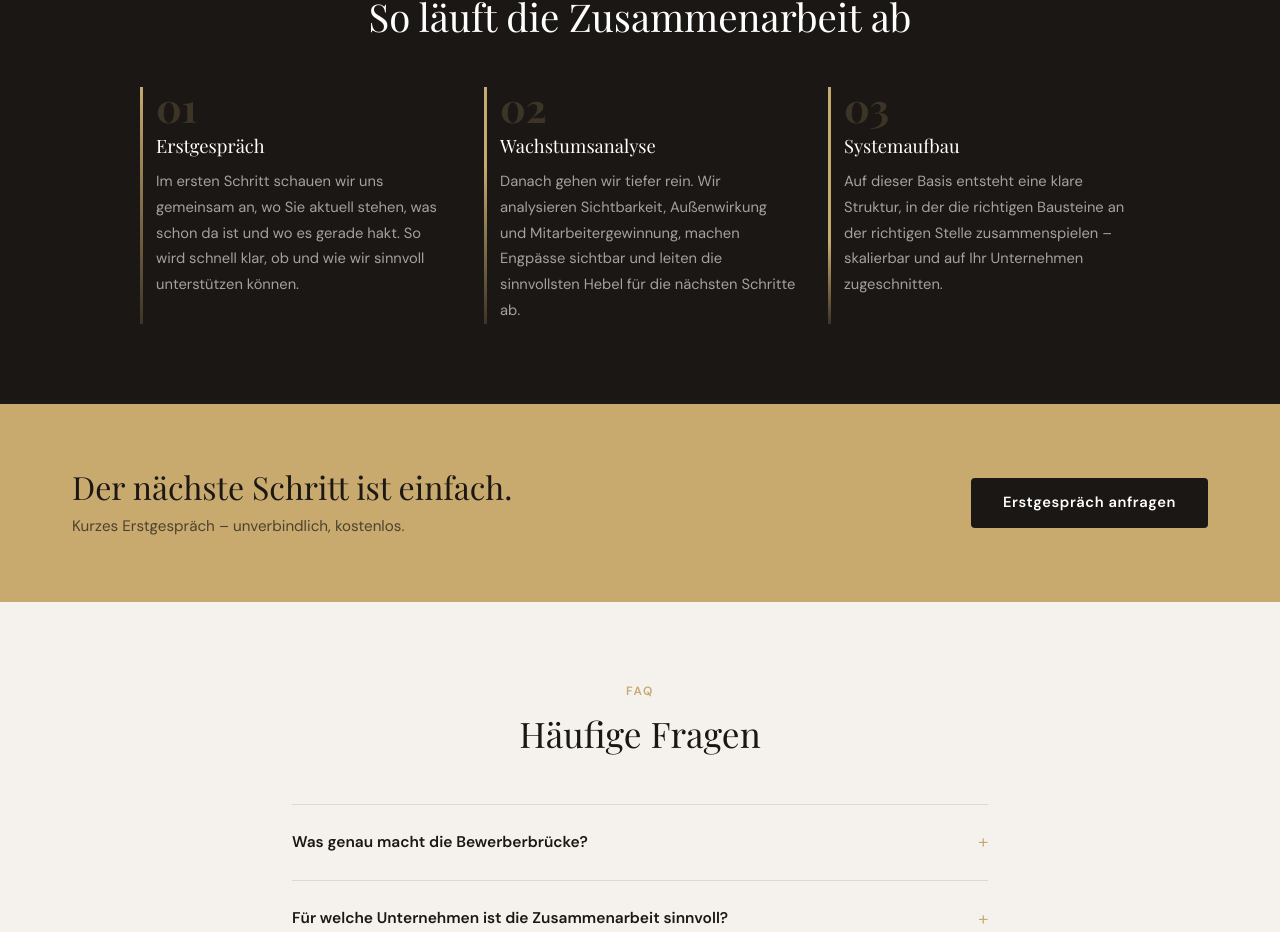
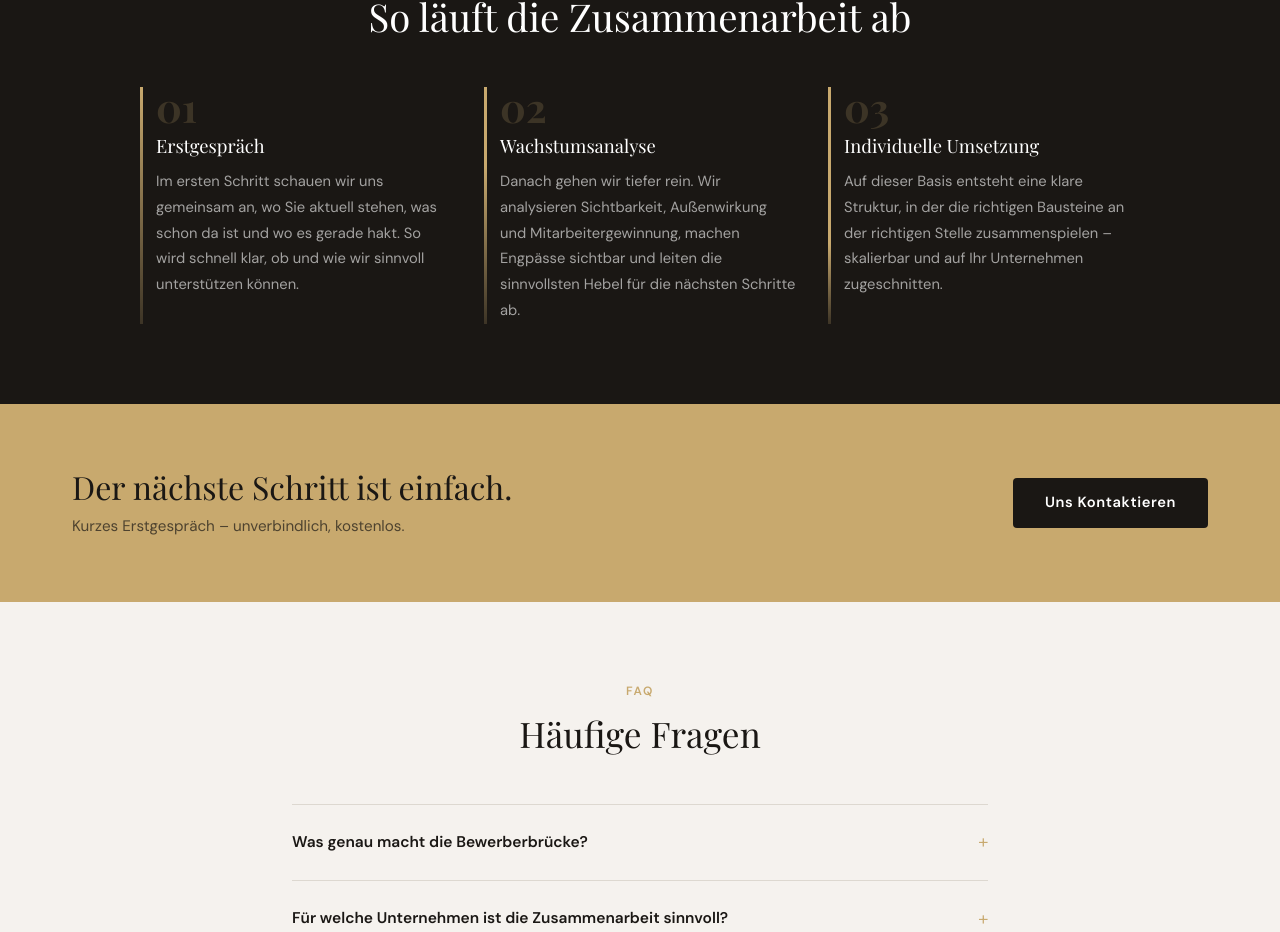
Before and after one commit to DuxAquila/Bewerberbruecke, a Next.js app: page /de in a window 1280 px wide. Shown: the part 1905-2837 px from the top of the page. Built offline with nearby package versions, Linux system fonts and the light colour scheme.

Commit message:
seo: Doppelte Überschriften und Ankertexte auf der Homepage behoben

```diff
--- a/src/app/[locale]/(public)/page.tsx
+++ b/src/app/[locale]/(public)/page.tsx
@@ -134,7 +134,7 @@ export default function Home() {
             <p className="cta-text">{t("ctaBanner.text")}</p>
           </div>
           <Link href="/kontakt" className="btn btn-dark btn-nowrap">
-            {tc("erstgespraech")}
+            {tc("kontakt")}
           </Link>
         </div>
       </section>
--- a/src/messages/de/common.json
+++ b/src/messages/de/common.json
@@ -22,6 +22,7 @@
   "buttons": {
     "erstgespraech": "Erstgespräch anfragen",
     "wachstumsanalyse": "Wachstumsanalyse anfragen",
-    "fallstudie": "Fallstudie ansehen"
+    "fallstudie": "Fallstudie ansehen",
+    "kontakt": "Uns Kontaktieren"
   }
 }
--- a/src/messages/de/home.json
+++ b/src/messages/de/home.json
@@ -49,7 +49,7 @@
         "text": "Danach gehen wir tiefer rein. Wir analysieren Sichtbarkeit, Außenwirkung und Mitarbeitergewinnung, machen Engpässe sichtbar und leiten die sinnvollsten Hebel für die nächsten Schritte ab."
       },
       {
-        "title": "Systemaufbau",
+        "title": "Individuelle Umsetzung",
         "text": "Auf dieser Basis entsteht eine klare Struktur, in der die richtigen Bausteine an der richtigen Stelle zusammenspielen – skalierbar und auf Ihr Unternehmen zugeschnitten."
       }
     ]
--- a/src/messages/en/common.json
+++ b/src/messages/en/common.json
@@ -22,6 +22,7 @@
   "buttons": {
     "erstgespraech": "Request intro call",
     "wachstumsanalyse": "Request growth analysis",
-    "fallstudie": "View case study"
+    "fallstudie": "View case study",
+    "kontakt": "Contact us"
   }
 }
--- a/src/messages/en/home.json
+++ b/src/messages/en/home.json
@@ -49,7 +49,7 @@
         "text": "Then we go deeper. We analyse visibility, external image and staff recruitment, make bottlenecks visible and identify the most effective levers for the next steps."
       },
       {
-        "title": "System build",
+        "title": "Individual implementation",
         "text": "On this basis a clear structure is developed in which the right building blocks work together – scalable and tailored to your organisation."
       }
     ]
```
